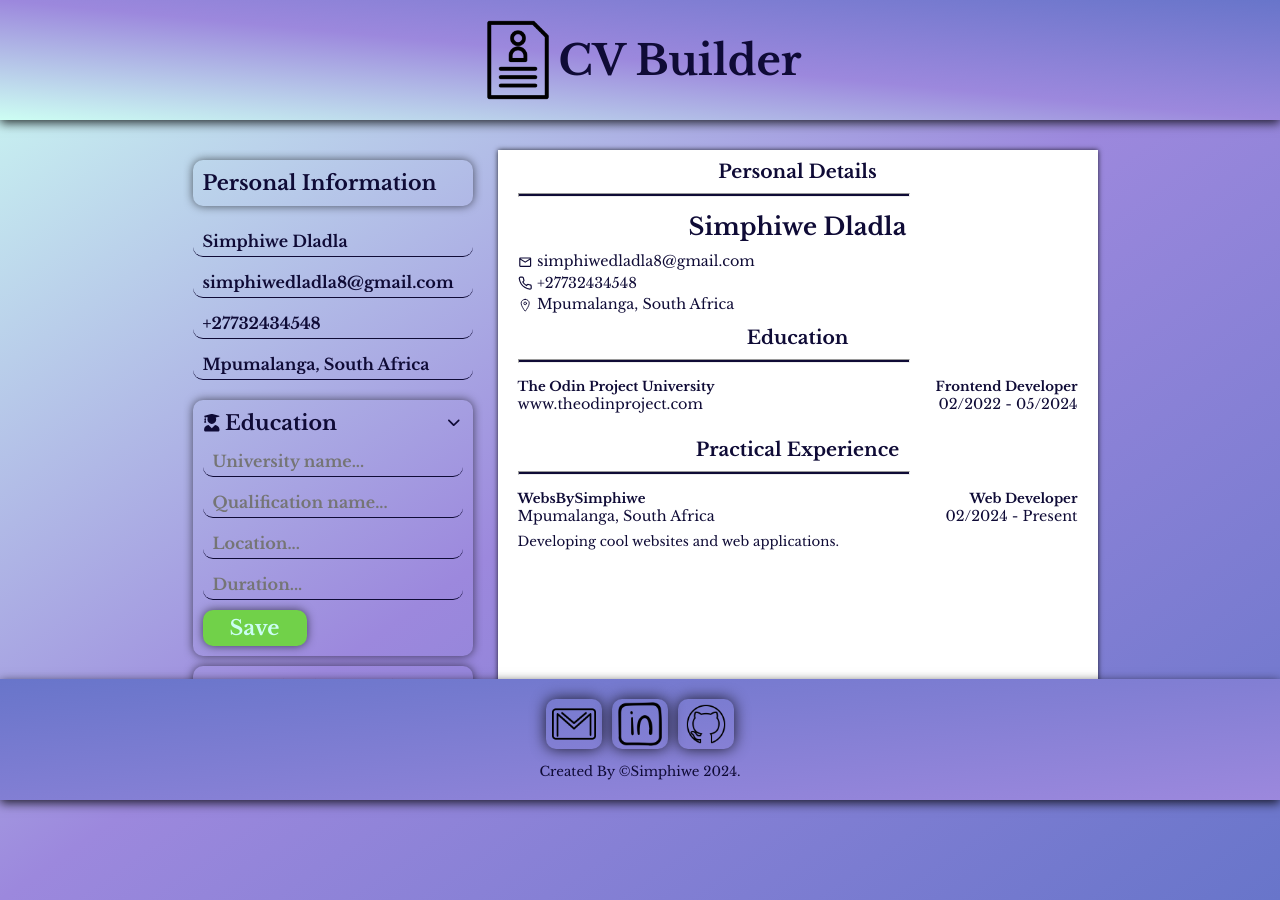
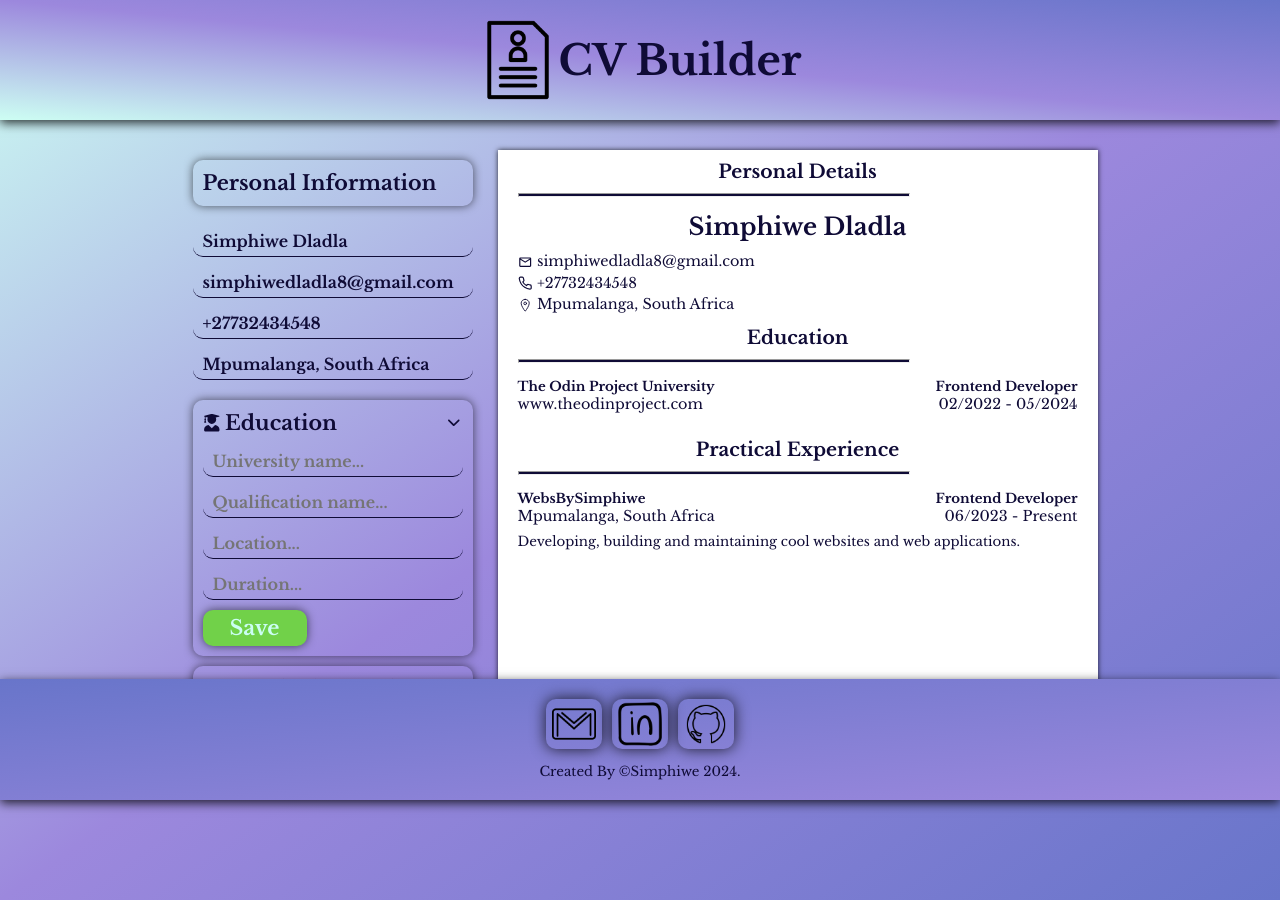
Before and after one commit to DeeBest/mrovaBizAdmin, a React (Vite) app: page / in a window 1280 px wide. Built offline with nearby package versions, Linux system fonts and the light colour scheme.

Commit message:
added JSX for displaying practical experiences dynamically

```diff
--- a/src/components/CvDisplay.jsx
+++ b/src/components/CvDisplay.jsx
@@ -46,17 +46,21 @@ const CvDisplay = (props) => {
       <section className="practical-experience">
         <h3>Practical Experience</h3>
         <hr />
+        {props.practicalExperiences.map((practicalExperience) => (
+          <div key={practicalExperience.id}>
             <div className="company&position qualification-details">
-          <h5>WebsBySimphiwe</h5>
-          <h5>Web Developer</h5>
+              <h5>{practicalExperience.companyName}</h5>
+              <h5>{practicalExperience.position}</h5>
             </div>
             <div className="location&duration qualification-details">
-          <span>Mpumalanga, South Africa</span>
-          <span>02/2024 - Present</span>
+              <span>{practicalExperience.location}</span>
+              <span>{practicalExperience.duration}</span>
             </div>
             <div className="duties-description" style={{ marginTop: '5px' }}>
-          <small>Developing cool websites and web applications.</small>
+              <small>{practicalExperience.description}</small>
             </div>
+          </div>
+        ))}
       </section>
     </div>
   );
```
Lines whose indentation alone changed are shown as unchanged.
